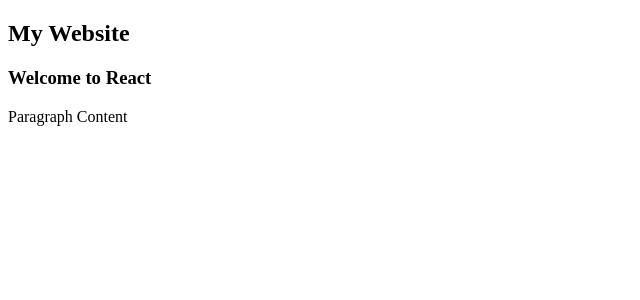
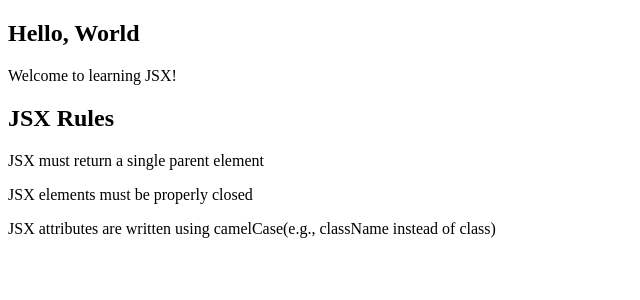
Before and after one commit to Sushey01/50-Hour-React-Challenge, a React (Vite) app: page / in a window 1280 px wide. Shown: the top 300 px of the page, without its empty margins (0-640 px from the left). Built offline with nearby package versions, Linux system fonts and the light colour scheme.

Commit message:
Day2-JSXRules

```diff
--- a/src/App.jsx
+++ b/src/App.jsx
@@ -1,18 +1,22 @@
 import Footer from "./components/Footer"
 import Greet from "./components/Greet"
 import Header from "./components/Header";
+import JSXRules from "./components/JSXRules";
 import MainContent from "./components/MainContent";
+import WelcomeMessage from "./components/WelcomeMessage";
 
 const App = () =>{
   return (
     <section id="section">
-      <div>
+      {/* <div>
         <h1>My Website</h1>
         <article>
           <h1>Welcome to React</h1>
           <p className="text">Paragraph Content </p>
         </article>
-      </div>
+      </div> */}
+      <WelcomeMessage/>
+      <JSXRules/>
     </section>
   );
 
--- /dev/null
+++ b/src/components/JSXRules.jsx
@@ -0,0 +1,14 @@
+import React from 'react'
+
+const JSXRules = () => {
+  return (
+    <div>
+      <h1>JSX Rules</h1>
+      <p>JSX must return a single parent element</p>
+      <p>JSX elements must be properly closed</p>
+      <p>JSX attributes are written using camelCase(e.g., className instead of class)</p>
+    </div>
+  )
+}
+
+export default JSXRules
--- /dev/null
+++ b/src/components/WelcomeMessage.jsx
@@ -0,0 +1,12 @@
+import React from 'react'
+
+const WelcomeMessage = () => {
+  return (
+    <div>
+      <h1>Hello, World</h1>
+      <p>Welcome to learning JSX!</p>
+    </div>
+  )
+}
+
+export default WelcomeMessage
```
